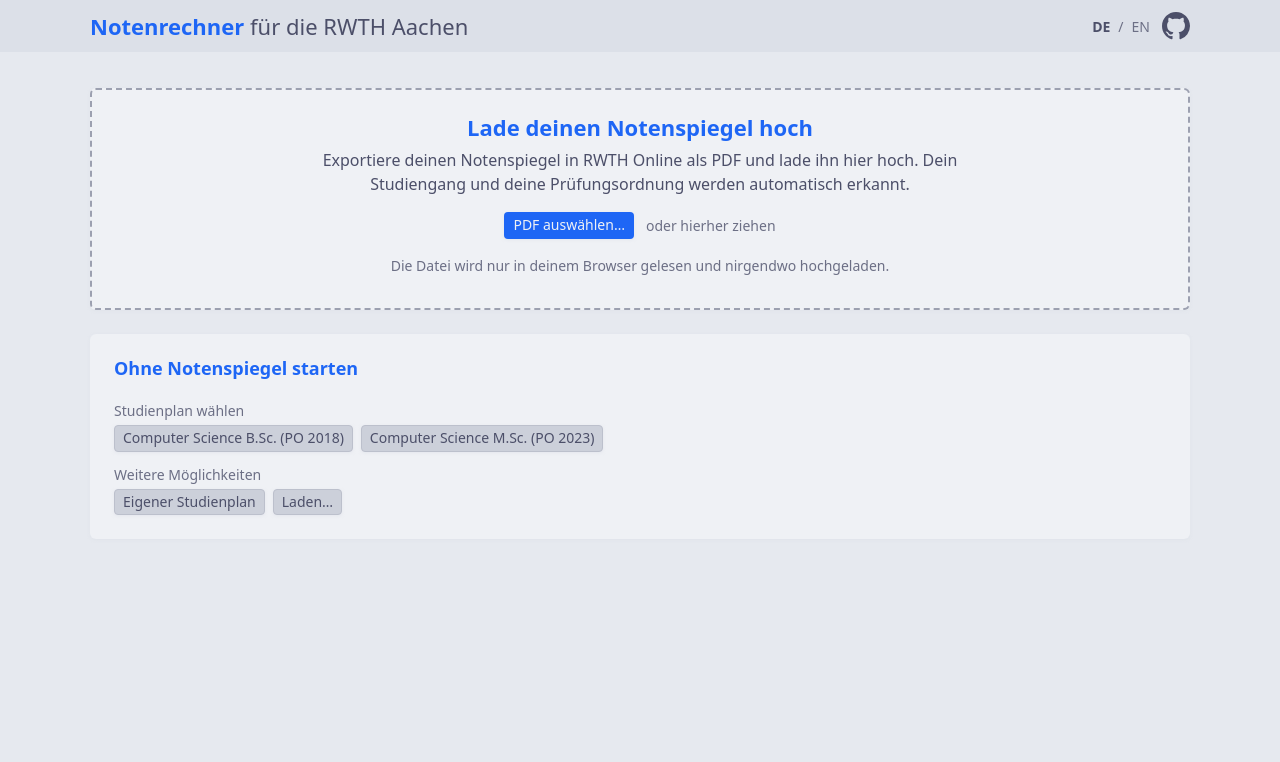
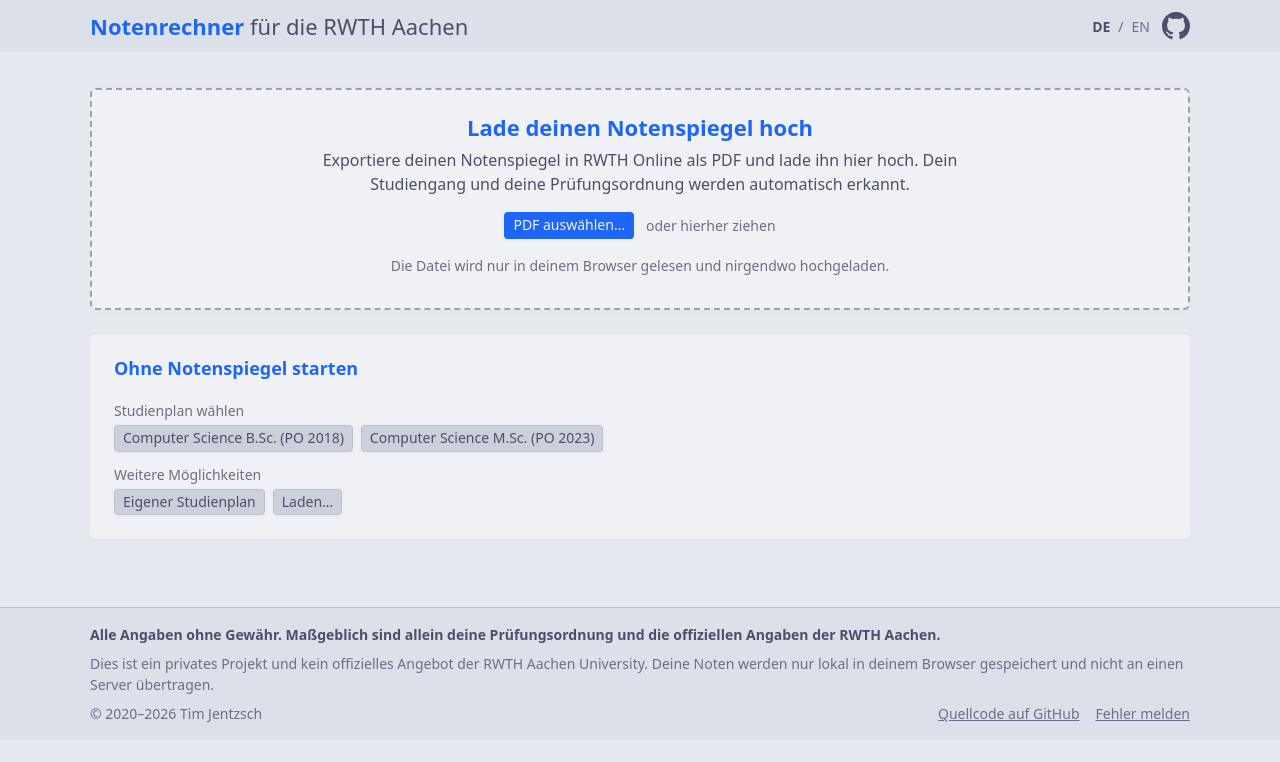
Before and after one commit to TimJentzsch/grade-calculator, a SvelteKit app: page / in a window 1280 px wide. Shown: the top 762 px of the page. Built offline with nearby package versions, Linux system fonts and the light colour scheme.

Commit message:
Add a footer with disclaimer and project links

```diff
--- a/src/lib/i18n/de.ts
+++ b/src/lib/i18n/de.ts
@@ -23,6 +23,19 @@ const de = {
     'Dein Browser unterstützt kein JavaScript oder du hast es blockiert. ' +
     'Ohne JavaScript funktioniert diese Seite nicht. ' +
     'Bitte aktiviere es in den Einstellungen oder nutze einen anderen Browser.',
+  footer: {
+    disclaimer:
+      'Alle Angaben ohne Gewähr. Maßgeblich sind allein deine Prüfungsordnung und die ' +
+      'offiziellen Angaben der RWTH Aachen.',
+    unofficial:
+      'Dies ist ein privates Projekt und kein offizielles Angebot der RWTH Aachen University.',
+    privacy:
+      'Deine Noten werden nur lokal in deinem Browser gespeichert und nicht an einen Server ' +
+      'übertragen.',
+    linksLabel: 'Projekt-Links',
+    github: 'Quellcode auf GitHub',
+    reportIssue: 'Fehler melden',
+  },
   toolbar: {
     file: 'Datei',
     load: 'Laden…',
--- a/src/lib/i18n/en.ts
+++ b/src/lib/i18n/en.ts
@@ -20,6 +20,16 @@ const en: Messages = {
     'Your browser does not support JavaScript or you have blocked script execution. ' +
     'This website will not work without JavaScript. ' +
     'Please enable it in your settings or switch to another browser.',
+  footer: {
+    disclaimer:
+      'All information is provided without guarantee. Only your examination regulations ' +
+      'and the official information of RWTH Aachen University are authoritative.',
+    unofficial: 'This is a private project and not an official service of RWTH Aachen University.',
+    privacy: 'Your grades are only stored locally in your browser and are never sent to a server.',
+    linksLabel: 'Project links',
+    github: 'Source code on GitHub',
+    reportIssue: 'Report an issue',
+  },
   toolbar: {
     file: 'File',
     load: 'Load…',
--- a/src/routes/[[lang=locale]]/+layout.svelte
+++ b/src/routes/[[lang=locale]]/+layout.svelte
@@ -23,6 +23,11 @@
    * current one. Shown as tooltip and read by screen readers instead of the short code.
    */
   const languageNames: Record<Locale, string> = { de: 'Deutsch', en: 'English' };
+
+  const REPOSITORY_URL = 'https://github.com/TimJentzsch/grade-calculator';
+  /** The year of the first release, the copyright notice spans from it to the current year. */
+  const COPYRIGHT_START_YEAR = 2020;
+  const currentYear = new Date().getFullYear();
 
   // Client-side navigation doesn't rerender the `<html>` element
   $effect(() => {
@@ -72,7 +77,7 @@
       </ul>
       <a
         class="github-link"
-        href="https://github.com/TimJentzsch/grade-calculator"
+        href={REPOSITORY_URL}
         title={t.header.githubTitle}
         aria-label={t.header.githubLabel}
       >
@@ -88,7 +93,67 @@
 
 {@render children()}
 
+<footer>
+  <div id="footer-content">
+    <p class="disclaimer">{t.footer.disclaimer}</p>
+    <p>{t.footer.unofficial} {t.footer.privacy}</p>
+    <div class="footer-bottom">
+      <p>© {COPYRIGHT_START_YEAR}–{currentYear} Tim Jentzsch</p>
+      <nav aria-label={t.footer.linksLabel}>
+        <ul class="footer-links">
+          <li><a href={REPOSITORY_URL}>{t.footer.github}</a></li>
+          <li><a href="{REPOSITORY_URL}/issues">{t.footer.reportIssue}</a></li>
+        </ul>
+      </nav>
+    </div>
+  </div>
+</footer>
+
 <style>
+  footer {
+    margin-top: var(--space-2xl);
+    border-top: 1px solid var(--color-border);
+    background-color: var(--color-header);
+    color: var(--color-text-muted);
+    font-size: var(--font-size-sm);
+  }
+
+  #footer-content {
+    display: flex;
+    flex-direction: column;
+    gap: var(--space-sm);
+    padding: var(--space-lg) var(--space-md);
+    margin: auto;
+    max-width: 1100px;
+  }
+
+  .disclaimer {
+    color: var(--color-text);
+    font-weight: var(--font-weight-semibold);
+  }
+
+  .footer-bottom {
+    display: flex;
+    flex-flow: row wrap;
+    justify-content: space-between;
+    gap: var(--space-sm) var(--space-lg);
+  }
+
+  .footer-links {
+    display: flex;
+    flex-flow: row wrap;
+    gap: var(--space-lg);
+    list-style: none;
+  }
+
+  .footer-links a {
+    color: var(--color-text-muted);
+  }
+
+  .footer-links a:hover {
+    color: var(--color-text);
+  }
+
   /* Only the app's purpose is highlighted, the university is secondary */
   .title-university {
     color: var(--color-text);
```
